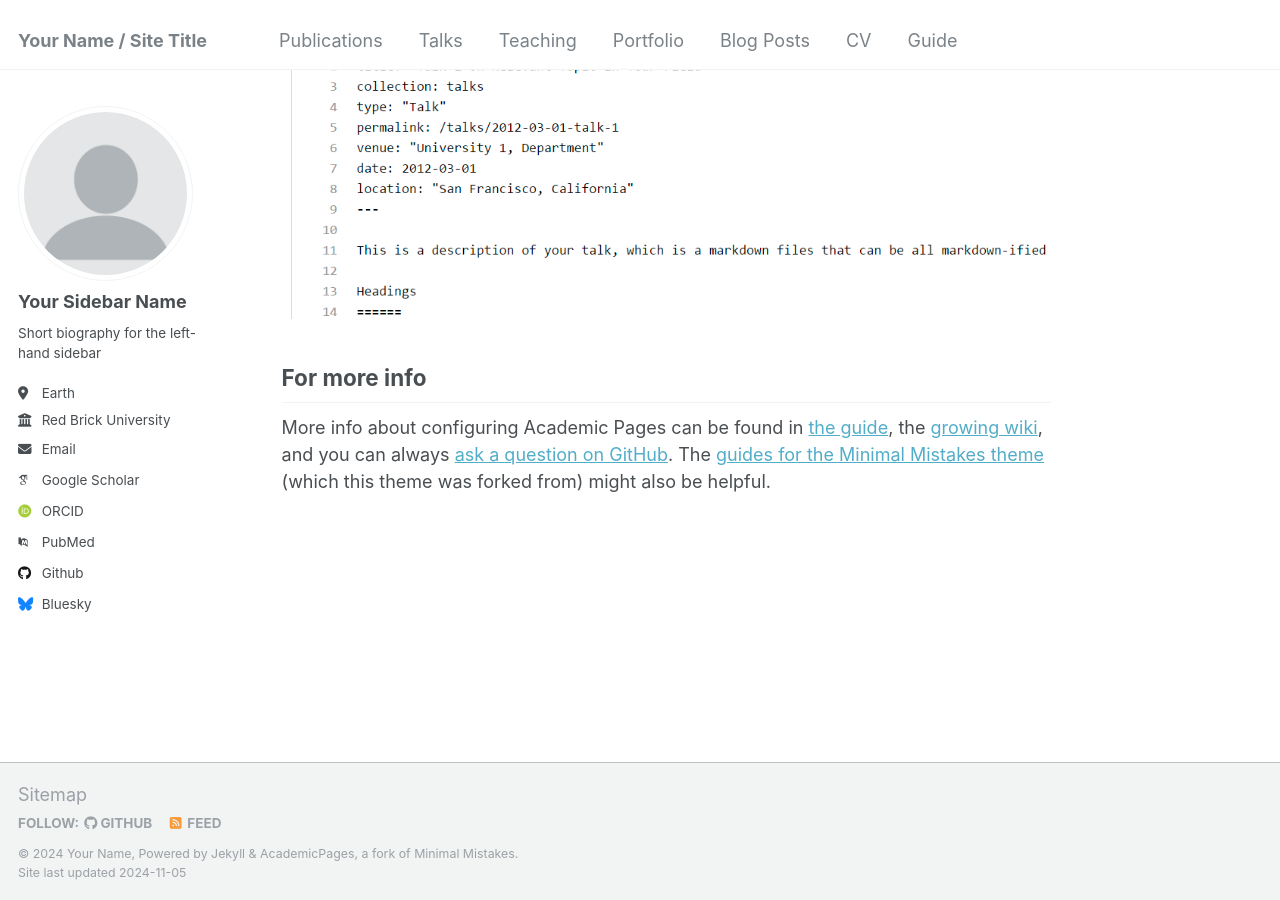
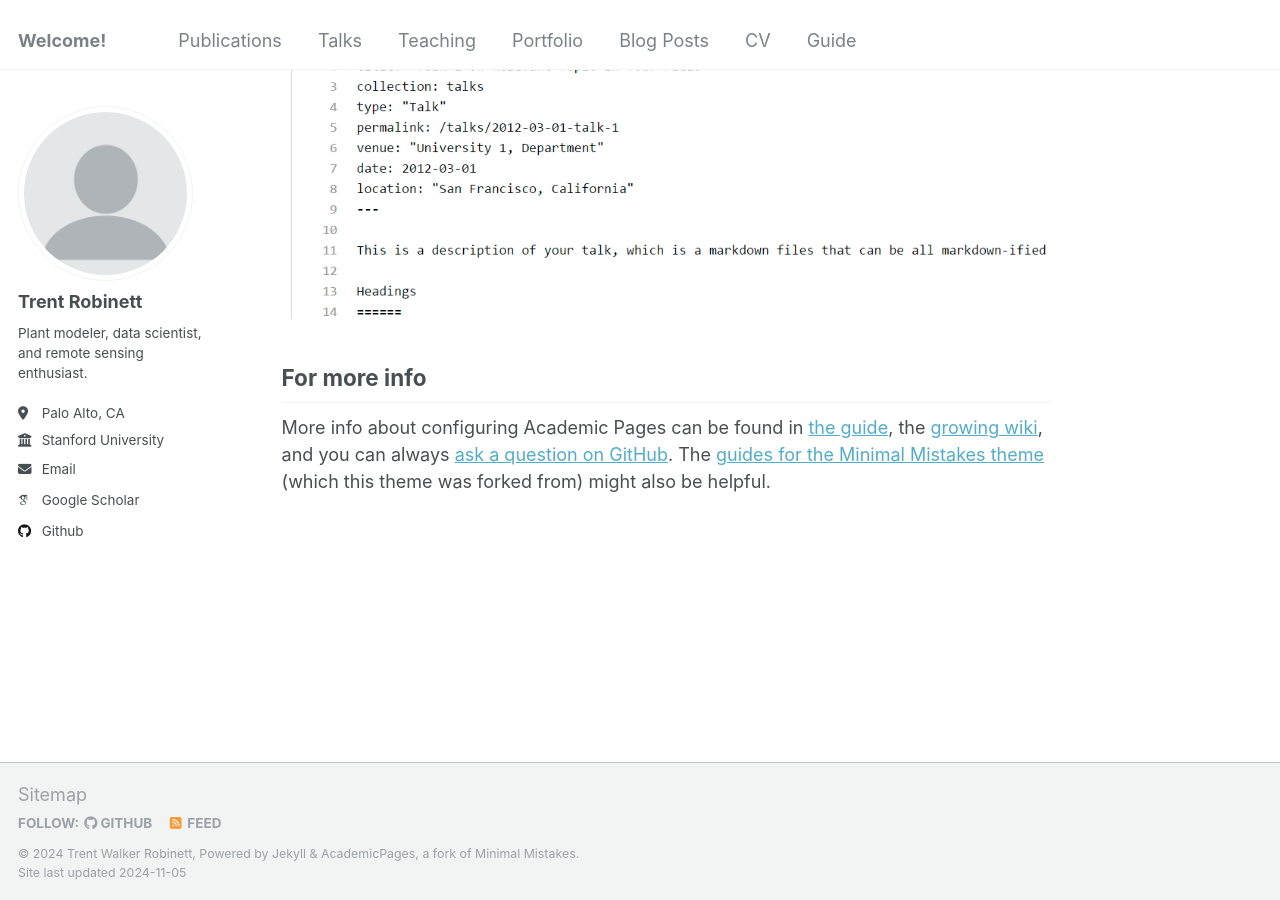
Before and after one commit to robinett/robinett.github.io, a Jekyll site: the page built from _pages/about.md, in a window 1280 px wide and 900 px high, scrolled down 2643 px. Built offline with Jekyll 4.4.1, drawn with Linux system fonts in a browser that asks for light colours; some web fonts are replaced.

Commit message:
sidebar changes

```diff
--- a/_config.yml
+++ b/_config.yml
@@ -8,13 +8,13 @@
 
 # Basic Site Settings
 locale                   : "en-US"
-title                    : "Your Name / Site Title"
+title                    : "Welcome!"
 title_separator          : "-"
-name                     : &name "Your Name"
-description              : &description "personal description"
-url                      : https://academicpages.github.io # the base hostname & protocol for your site e.g. "https://mmistakes.github.io"
+name                     : &name "Trent Walker Robinett"
+description              : &description "Personal Website of Trent Walker Robinett"
+url                      : https://robinett.github.io # the base hostname & protocol for your site e.g. "https://mmistakes.github.io"
 baseurl                  : "" # the subpath of your site, e.g. "/blog"
-repository               : "academicpages/academicpages.github.io"
+repository               : "robinett/robinett.github.io"
 
 # Site Author - The following control what appear as part of the author content on the side bar.
 #               If a field is blank the icon and link will not appear, otherwise it will be shown.
@@ -22,21 +22,21 @@ repository               : "academicpages/academicpages.github.io"
 author:
   # Biographic information
   avatar           : "profile.png"
-  name             : "Your Sidebar Name"
+  name             : "Trent Robinett"
   pronouns         : # example: "she/her"
-  bio              : "Short biography for the left-hand sidebar"
-  location         : "Earth"
-  employer         : "Red Brick University"
+  bio              : "Plant modeler, data scientist, and remote sensing enthusiast."
+  location         : "Palo Alto, CA"
+  employer         : "Stanford University"
   uri              : # URL
-  email            : "none@example.org"
+  email            : "trobinet@stanford.edu"
 
   # Academic websites
   arxiv            : # URL - Update with the correct link to your profile
-  googlescholar    : "https://scholar.google.com/citations?user=PS_CX0AAAAAJ"
+  googlescholar    : "https://scholar.google.com/citations?hl=en&user=FJSnjWkAAAAJ&view_op=list_works&sortby=pubdate"
   impactstory      : # URL
-  orcid            : "http://orcid.org/yourorcidurl"
+  orcid            : #"http://orcid.org/yourorcidurl"
   semantic         : # URL
-  pubmed           : "https://www.ncbi.nlm.nih.gov/pubmed/?term=john+snow"
+  pubmed           : #"https://www.ncbi.nlm.nih.gov/pubmed/?term=john+snow"
   researchgate     : # URL
   scopus           : # URL
 
@@ -44,12 +44,12 @@ author:
   bitbucket        : # Username - Update with your username on the site
   codepen          : # Username
   dribbble         : # Username
-  github           : "academicpages"
+  github           : "robinett"
   kaggle           : # Username
   stackoverflow    : # User number or user number and name (i.e., use "1" or "1/jeff-atwood")
 
   # Social media
-  bluesky          : "bsky.app" # Replace this with you Bluesky username
+  bluesky          : #"bsky.app" # Replace this with you Bluesky username
   facebook         : # Username
   flickr           : # Username
   foursquare       : # Username
```
